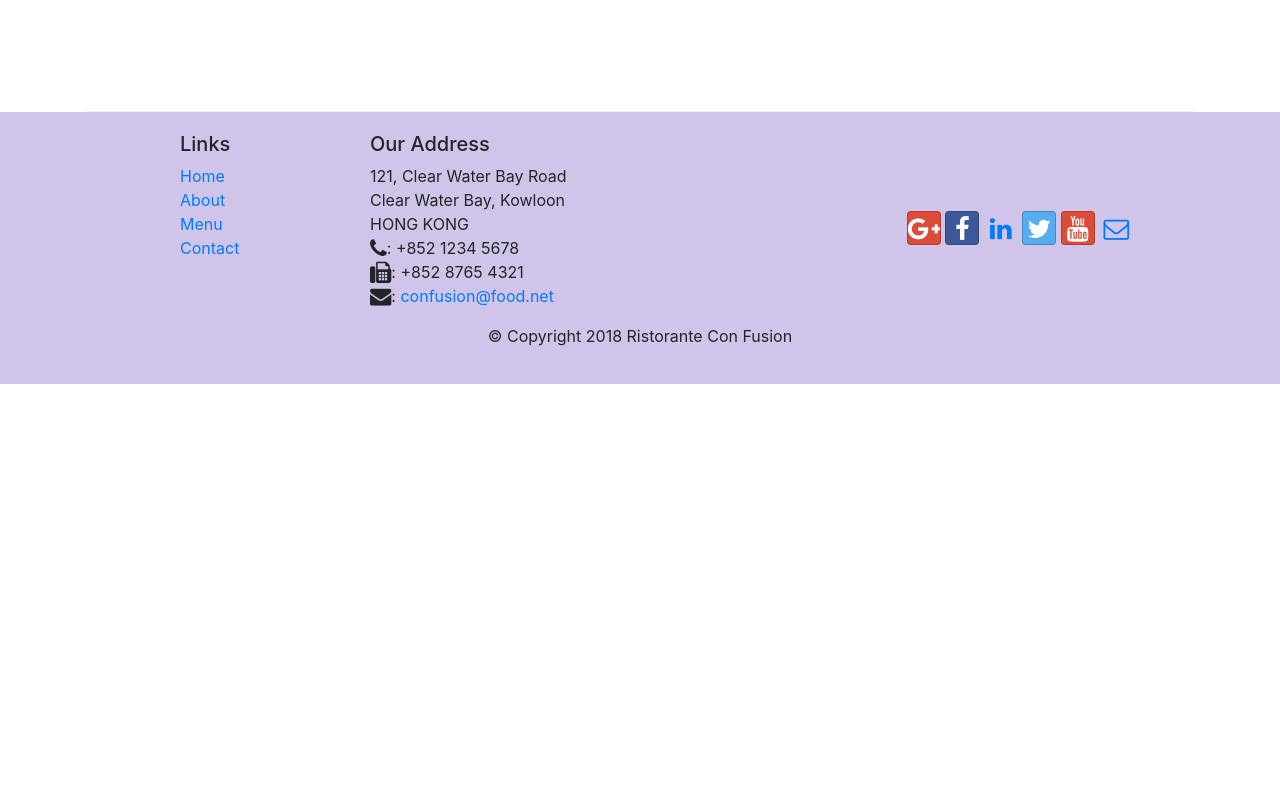
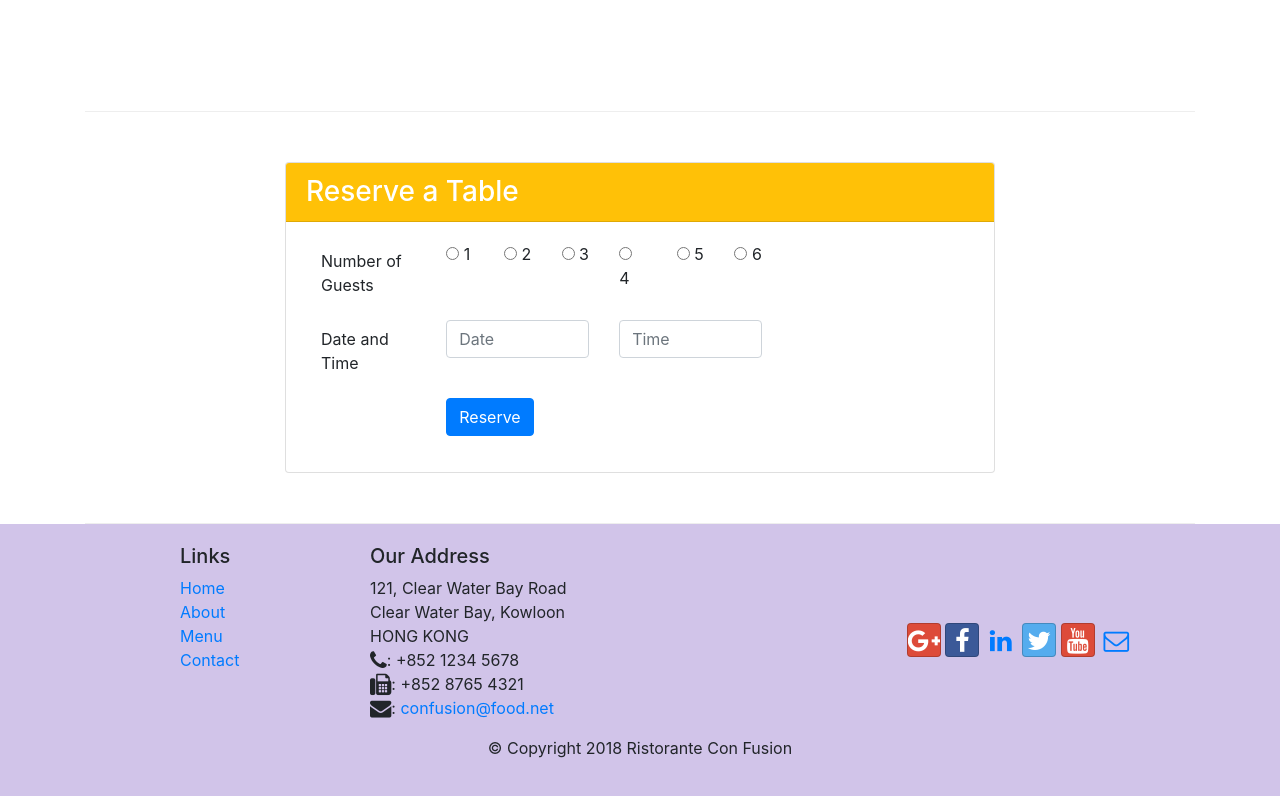
Before and after one commit to aneeshgarg1998/bootstrap-exercise, a website: page index.html in a window 1280 px wide. Shown: the part 1422-2218 px from the top of the page. Before the commit the page ends 1806 px from the top, so only its background shows below. Drawn offline with nearby package versions, Linux system fonts and the light colour scheme.

Commit message:
Assignment 2

```diff
--- a/index.html
+++ b/index.html
@@ -39,8 +39,11 @@
                     <h1>Ristorante con Fusion</h1>
                     <p>We take inspiration from the World's best cuisines, and create a unique fusion experience. Our lipsmacking creations will tickle your culinary senses!</p>
                 </div>
-                <div class="col-12 col-sm align-items-center-self-center">
+                <div class="col-12 col-sm-3 align-items-center-self-center">
                     <img src="img/logo.png" class="img-fluid">
+                </div>
+                <div class="col-12 col-sm-3 align-self-center">
+                    <a role="button" class="btn btn-block btn-warning btn-sm" href="#reserveTable">Reserve Table</a>
                 </div>
             </div>
         </div>
@@ -74,8 +77,14 @@
                 <h3>This Month's Promotions</h3>
             </div>
             <div class="col col-sm col-md">
-                <h2>Weekend Grand Buffet</h2>
-                <p class="d-none d-sm-block">Featuring mouthwatering combinations with a choice of five different salads, six enticing appetizers, six main entrees and five choicest desserts. Free flowing bubbly and soft drinks. All for just $19.99 per person </p>
+                <div class="media">
+                    <div class="media-body">
+                        <h2 class="mt-0">Weekend Grand Buffet <span class="badge badge-danger">NEW</span></h2>
+                        <p class="d-none d-sm-block">Featuring mouthwatering combinations with a choice of five different salads, six enticing appetizers, six main entrees and five choicest desserts. Free flowing bubbly and soft drinks. All for just $19.99 per person </p>
+                    </div>
+                    <img class="d-flex ml-3 img-thumbnail align-self-center"
+                         src="img/buffet.png" alt="buffet">
+                </div>
             </div>
         </div>
 
@@ -96,6 +105,67 @@
                             whos-who in the culinary world, he specializes in
                             creating mouthwatering Indo-Italian fusion experiences.
                         </p>
+                    </div>
+                </div>
+            </div>
+        </div>
+
+        <div class="row row-content align-items-center">
+            <div class="col-12 offset-sm-2 col-sm-8">
+                <div class="card" id="reserveTable">
+                    <h3 class="card-header bg-warning text-white">Reserve a Table</h3>
+                    <div class="card-body">
+                        <div class="col-12 col-sm-9">
+                            <form>
+                                <div class="form-group row">
+                                    <label for="noofguests" class="col-sm-3 col-form-label">Number of Guests</label>
+                                    <div class="col-sm-9 row">
+                                        <div class="col-2">
+                                            <input type="radio" name="noofguests" id="oneGuest" value="1">
+                                            <label for="oneGuest">1</label>
+                                        </div>
+                                        <div class="col-2">
+                                            <input type="radio" name="noofguests" id="twoGuest" value="2">
+                                            <label for="twoGuest">2</label>
+                                        </div>
+                                        <div class="col-2">
+                                            <input type="radio" name="noofguests" id="threeGuest" value="1">
+                                            <label for="threeGuest">3</label>
+                                        </div>
+                                        <div class="col-2">
+                                            <input type="radio" name="noofguests" id="fourGuest" value="2">
+                                            <label for="fourGuest">4</label>
+                                        </div>
+                                        <div class="col-2">
+                                            <input type="radio" name="noofguests" id="fiveGuest" value="1">
+                                            <label for="fiveGuest">5</label>
+                                        </div>
+                                        <div class="col-2">
+                                            <input type="radio" name="noofguests" id="sixGuest" value="2">
+                                            <label for="sixGuest">6</label>
+                                        </div>
+                                    </div>
+                                </div>
+                                <div class="form-group row">
+                                    <label for="dateandtime" class="col-sm-3 col-form-label">Date and Time</label>
+                                    <div class="col-sm-9 row">
+                                        <div class="col-12 col-sm-6">
+                                            <input type="text" class="form-control" id="Date" name="dateandtime" placeholder="Date">
+                                        </div>
+                                        <div class="col-12 col-sm-6">
+                                            <input type="text" class="form-control" id="Time" name="dateandtime" placeholder="Time">
+                                        </div>
+                                    </div>
+                                </div>
+                                <div class="form-group row">
+                                    <div class="offset-md-3 col-md-9">
+                                        <button type="submit" class="btn btn-primary">
+                                            Reserve
+                                        </button>
+                                    </div>
+                                </div>
+                            </form>
+                        </div>
                     </div>
                 </div>
             </div>
```
